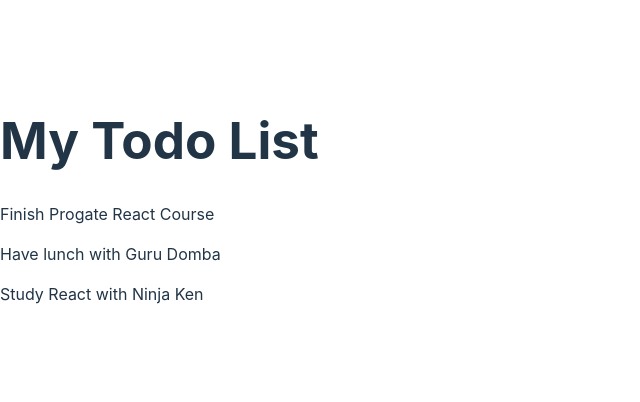
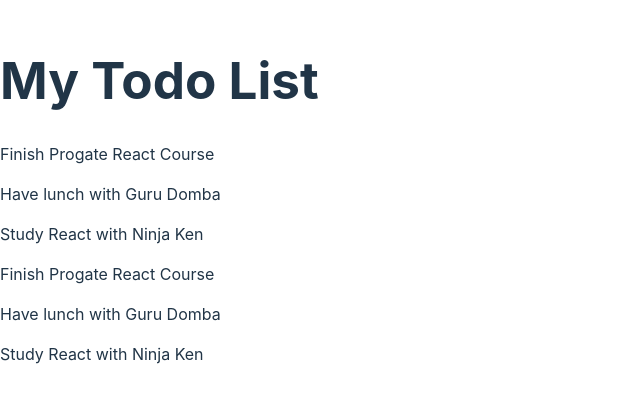
Before and after one commit to banglily/react-todo-app, a React (Vite) app: page / in a window 1280 px wide. Shown: the part 200-602 px from the top of the page, without its empty margins (0-640 px from the left). Built offline with nearby package versions, Linux system fonts and the light colour scheme.

Commit message:
create Todos and TodoItem component

```diff
--- a/src/App.jsx
+++ b/src/App.jsx
@@ -1,4 +1,5 @@
 import React, { useState } from 'react'
+import Todos from './components/Todos'
 
 function App() {
   const [todos, setTodos] = useState([
@@ -27,6 +28,7 @@
       {todos.map((todo) => {
         return <p key={todo.id}>{todo.title}</p>
       })}
+      <Todos todos={todos} /> {/* Menampilkan component todos */}
     </div>
   )
 }
--- /dev/null
+++ b/src/components/TodoItem.jsx
@@ -0,0 +1,7 @@
+import React from 'react'
+
+const TodoItem = ({ todo }) => {
+    return <p>{todo.title}</p>
+}
+
+export default TodoItem
--- /dev/null
+++ b/src/components/Todos.jsx
@@ -0,0 +1,14 @@
+import React from 'react'
+import TodoItem from './TodoItem'
+
+const Todos = ({ todos }) => {
+  return (
+    <div>
+      {todos.map((todo) => {
+        return <TodoItem key={todo.id} todo={todo} />
+      })}
+    </div>
+  )
+}
+
+export default Todos
```
